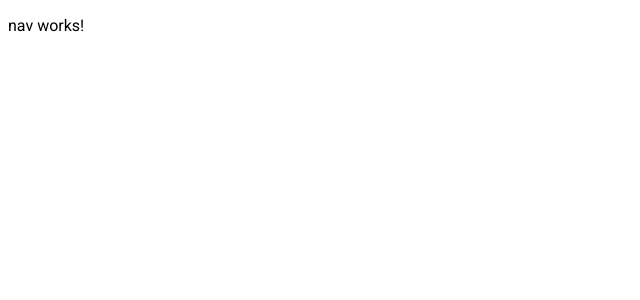
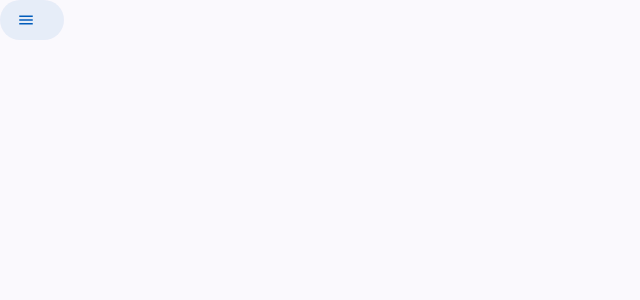
Before and after one commit to tmenegaz/grimpa-frontend, an Angular app: page / in a window 1280 px wide. Shown: the top 300 px of the page, without its empty margins (0-640 px from the left). Built offline with nearby package versions, Linux system fonts and the light colour scheme.

Commit message:
style ok

```diff
--- a/angular.json
+++ b/angular.json
@@ -9,7 +9,7 @@
         "@schematics/angular:component": {
           "inlineTemplate": false,
           "inlineStyle": false,
-          "style": "sass",
+          "style": "css",
           "skipTests": true
         },
         "@schematics/angular:class": {
@@ -48,7 +48,7 @@
               "zone.js"
             ],
             "tsConfig": "tsconfig.app.json",
-            "inlineStyleLanguage": "sass",
+            "inlineStyleLanguage": "css",
             "assets": [
               {
                 "glob": "**/*",
@@ -57,7 +57,7 @@
             ],
             "styles": [
               "@angular/material/prebuilt-themes/azure-blue.css",
-              "src/styles.sass"
+              "src/styles.css"
             ],
             "scripts": []
           },
--- /dev/null
+++ b/src/app/components/nav/nav.component.css
@@ -0,0 +1,4 @@
+
+.container {
+  height: 100%;
+}
--- a/src/app/components/nav/nav.component.html
+++ b/src/app/components/nav/nav.component.html
@@ -1 +1,32 @@
-<p>nav works!</p>
+<mat-drawer-container class="container" autosize>
+    <mat-drawer #drawer class="sidenav" mode="side">
+    <mat-nav-list class="nav-list">
+      <a mat-list-item routerLink="/">
+        <i class="material-icons">home</i>
+        HOME
+      </a>
+      <a mat-list-item routerLink="/">
+        <i class="material-icons">account_circle</i>
+        Técnicos
+      </a>
+      <a mat-list-item routerLink="/">
+        <i class="material-icons">person</i>
+        Clientes
+      </a>
+      <a mat-list-item routerLink="/">
+        <i class="material-icons">code</i>
+        GitHub
+      </a>
+      <a mat-list-item routerLink="/">
+        <i class="material-icons">logout</i>
+        Sair
+      </a>
+    </mat-nav-list>
+  </mat-drawer>
+
+  <div class="container-content">
+    <button type="button" mat-button (click)="drawer.toggle()">
+      <mat-icon>menu</mat-icon>
+    </button>
+  </div>
+  </mat-drawer-container>
--- a/src/main.ts
+++ b/src/main.ts
@@ -2,6 +2,7 @@
 import { appConfig } from './app/app.config';
 import { AppComponent } from './app/app.component';
 import { BrowserAnimationsModule } from '@angular/platform-browser/animations';
+import { provideAnimationsAsync } from '@angular/platform-browser/animations/async';
 
 const config = {
   disableAnimations: false
@@ -12,6 +13,6 @@
     {
       provide: BrowserAnimationsModule,
       useValue: BrowserAnimationsModule.withConfig(config), },
-    appConfig.providers
+    appConfig.providers, provideAnimationsAsync()
   ]})
   .catch((err) => console.error(err));
--- /dev/null
+++ b/src/styles.css
@@ -0,0 +1,10 @@
+@import '@angular/material/prebuilt-themes/azure-blue.css';
+
+@import url('https://fonts.googleapis.com/css?family=Roboto:300,400,500,700&display=swap');
+
+body {
+  font-family: 'Roboto', sans-serif;
+}
+
+html, body { height: 100%; }
+body { margin: 0; font-family: Roboto, "Helvetica Neue", sans-serif; }
--- a/src/styles.sass
+++ /dev/null
@@ -1,6 +0,0 @@
-@import '@angular/material/prebuilt-themes/azure-blue.css'
-
-@import url('https://fonts.googleapis.com/css?family=Roboto:300,400,500,700&display=swap')
-
-body
-  font-family: 'Roboto', sans-serif
```
Also changed, not shown: src/app/app.component.ts (+0 -12 lines), src/app/components/nav/nav.component.ts (+13 -2 lines), src/app/components/nav/nav.component.sass (deleted).
